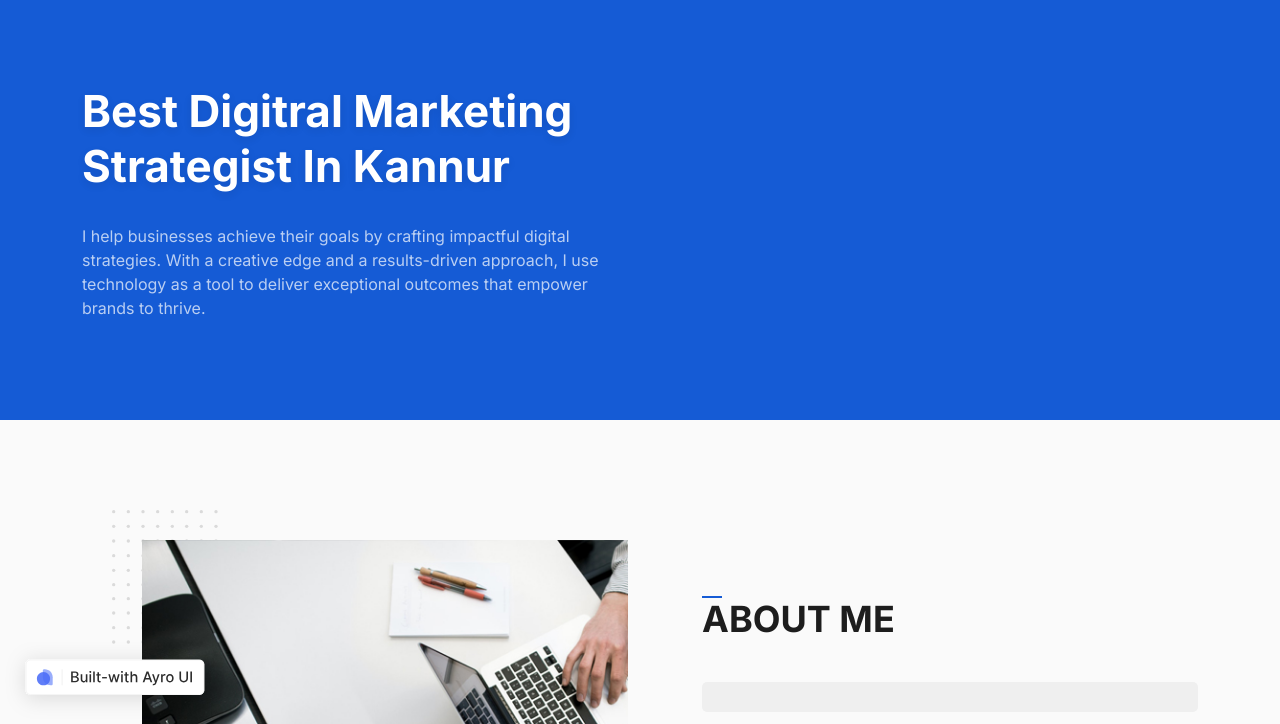
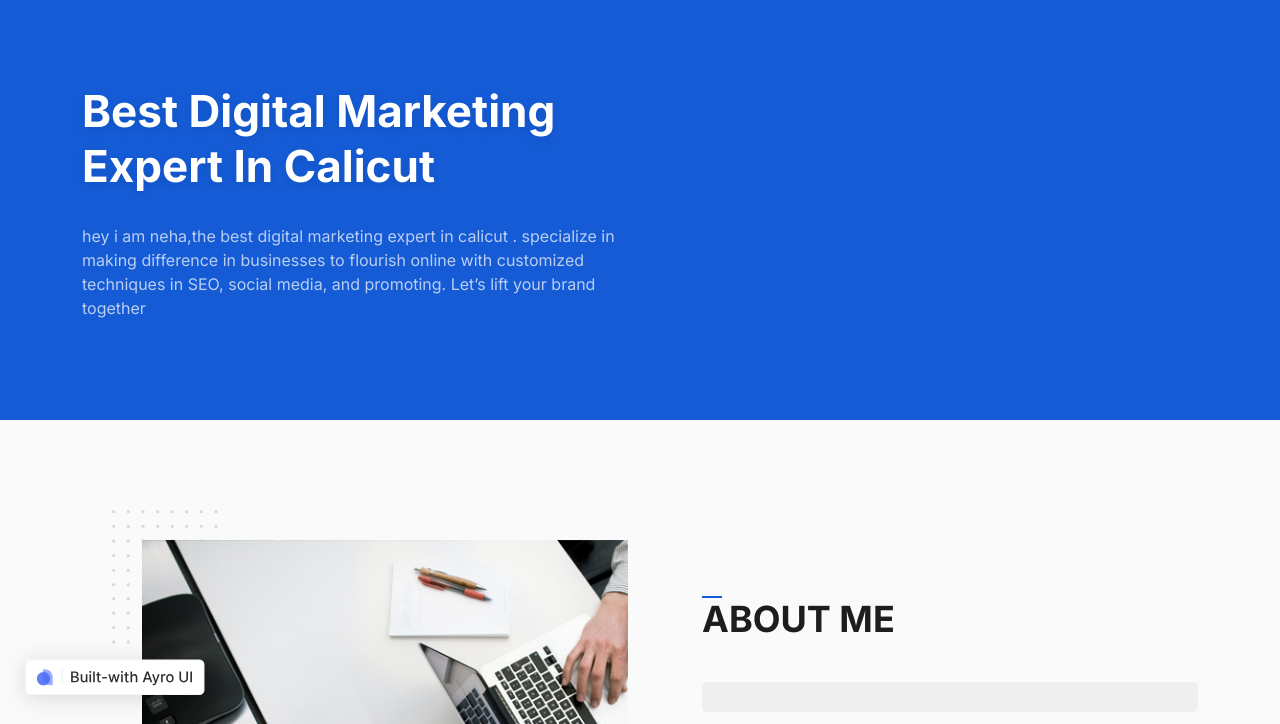
Before and after one commit to fathimanehaaaa/best-digital-marketing-expert-in-calicut, a plain HTML site: page index.html in a window 1280 px wide. Shown: the part 76-800 px from the top of the page. Drawn offline with Linux system fonts and the light colour scheme; a script that the page names is missing.

Commit message:
Update index.html

```diff
--- a/index.html
+++ b/index.html
@@ -120,9 +120,8 @@
       <div class="row align-items-center">
         <div class="col-lg-6 col-md-12 col-12">
           <div class="header-content">
-            <h1>Best Digitral marketing strategist in Kannur</h1>
-            <p>
-         I help businesses achieve their goals by crafting impactful digital strategies. With a creative edge and a results-driven approach, I use technology as a tool to deliver exceptional outcomes that empower brands to thrive.
+            <h1>Best Digital Marketing Expert In Calicut</h1>
+            <p>hey i am neha,the best digital marketing expert in calicut . specialize in making difference in businesses to flourish online with customized techniques in SEO, social media, and promoting. Let’s lift your brand together
             </p>
           </div>
         </div>
```
